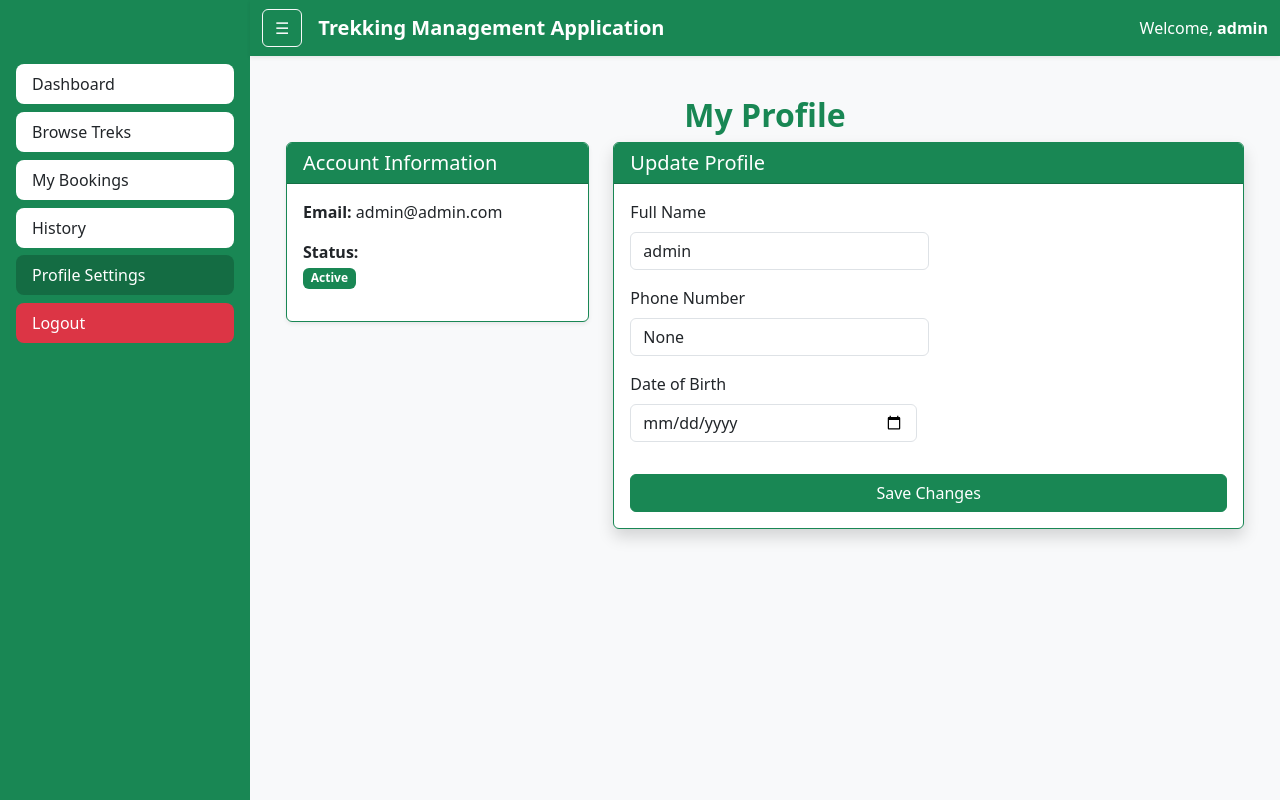
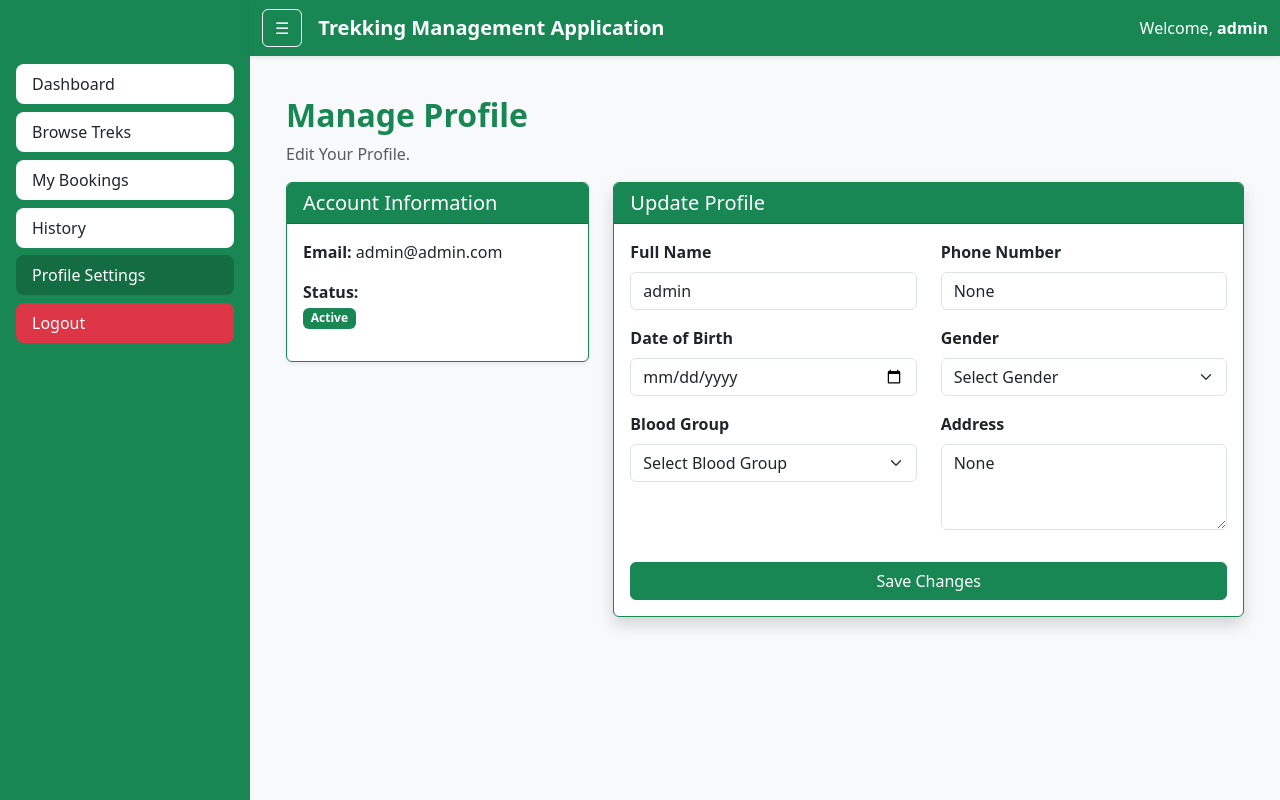
Before and after one commit to 24f2004842-PallaviUnuri/Trekking-Management-Application, a Flask app: page /trekker/profile in a window 1280 px wide. Run offline with Flask 3, Linux system fonts and the light colour scheme; a user stored in the database is signed in.

Commit message:
Milestone-4 TMA-MAD-1:Milestone:Trek Staff Dashboard and Trek Management

```diff
--- a/controllers/trekker.py
+++ b/controllers/trekker.py
@@ -52,12 +52,15 @@ def dashboard():
 def treks():
     query = Trek.query.filter_by(status = "Open")
     query = query.join(Booking.trek)
-    #search for booked trek page
+    #search
     search = request.args.get('search')
     difficulty = request.args.get('difficulty')
     duration = request.args.get('duration')
     if search:
-        query= query.filter(Trek.name.ilike(f"%{search}%"))
+        if search.isdigit():
+            query = query.filter(Trek.id == int(search))
+        else:
+            query= query.filter(Trek.name.ilike(f"%{search}%"))
     if difficulty:
         query = query.filter(Trek.difficulty == difficulty)
     if duration:
@@ -181,18 +184,24 @@ def history():
 
 @trekker_bp.route('/profile',methods=['GET','POST'])
 def profile():
-    trekker = User.query.filter_by(id = current_user.id).first_or_404()
+    trekker = User.query.filter(User.id == current_user.id).first_or_404()
 
     if request.method == "POST":
-        name = request.form.get("name")
-        phone_no = request.form.get("contact")
+        name=request.form.get('name')
+        phone_no=request.form.get('phone')
         dob = request.form.get('dob')
+        gender = request.form.get('gender')
+        blood_group = request.form.get('blood_group')
+        address = request.form.get('address')
 
         trekker.name = name
         trekker.phone = phone_no
         trekker.dob = datetime.strptime(dob,'%Y-%m-%d').date()
+        trekker.gender = gender
+        trekker.blood_group = blood_group
+        trekker.address = address
 
         db.session.commit()
-        flash("Details changed",'success')
+        flash("Profile Updated",'success')
 
     return render_template('trekker/profile.html',trekker=trekker)
--- a/templates/trekker/profile.html
+++ b/templates/trekker/profile.html
@@ -1,6 +1,12 @@
 {% extends 'trekker/trekker_base.html' %} {% block trekker_content %}
 <div class="container-fluid mt-3">
-  <h2 class="text-success text-center fw-semibold">My Profile</h2>
+   <div class="mb-4">
+    <h2 class="fw-bold text-success">
+        Manage Profile
+    </h2>
+    <p class="text-muted">
+        Edit Your Profile.
+    </p>
   <div class="row">
     <!--Account Information-->
     <div class="col-md-4 mb-4">
@@ -25,54 +31,132 @@
       </div>
     </div>
 
-    <!--update profile-->
+
+    <!-- Update Profile -->
     <div class="col-md-8">
       <div class="card border-success shadow">
-        <!--Card Header-->
         <div class="card-header bg-success text-white">
           <h5 class="mb-0">Update Profile</h5>
         </div>
+
         <div class="card-body">
-          <form action="" method="post">
-            <!--Name-->
+
+          <form action="{{ url_for('trekker.profile') }}" method="POST">
+
+                    <!-- Name & Phone -->
+                    <div class="row">
+
                         <div class="col-md-6 mb-3">
-              <label for="{{ url_for('trekker.profile')}}" method="POST" class="form-label">Full Name</label>
+                            <label class="form-label fw-bold">Full Name</label>
                             <input
                                 type="text"
+                                name="name"
                                 class="form-control"
-                name="name"
                                 value="{{ trekker.name }}"
-                required
-              />
+                                required>
                         </div>
-            <!--Phone-->
+
                         <div class="col-md-6 mb-3">
-              <label for="" class="form-label">Phone Number</label>
+                            <label class="form-label fw-bold">Phone Number</label>
                             <input
                                 type="text"
-                name="contact"
+                                name="phone"
                                 class="form-control"
-                value="{{ trekker.phone }}"
-              />
+                                value="{{ trekker.phone }}">
                         </div>
 
+                    </div>
+
+                    <!-- DOB & Gender -->
                     <div class="row">
+
                         <div class="col-md-6 mb-3">
-                <label for="" class="form-label">Date of Birth</label>
+                            <label for="dob" class="form-label fw-bold">
+                                Date of Birth
+                            </label>
                             <input
                                 type="date"
+                                id="dob"
+                                name="dob"
                                 class="form-control"
-                  name="dob"
-                  value="{{ trekker.dob }}"
-                />
-              </div>
+                                value="{{ trekker.dob }}">
                         </div>
 
+                        <div class="col-md-6 mb-3">
+                            <label for="gender" class="form-label fw-bold">
+                                Gender
+                            </label>
+
+                            <select id="gender" name="gender" class="form-select">
+                                <option value="" {% if not trekker.gender %}selected{% endif %}>
+                                    Select Gender
+                                </option>
+
+                                <option value="Female" {% if trekker.gender == 'Female' %}selected{% endif %}>
+                                    Female
+                                </option>
+
+                                <option value="Male" {% if trekker.gender == 'Male' %}selected{% endif %}>
+                                    Male
+                                </option>
+
+                                <option value="Other" {% if trekker.gender == 'Other' %}selected{% endif %}>
+                                    Other
+                                </option>
+                            </select>
+
+                        </div>
+
+                    </div>
+
+                    <!-- Blood Group & Address -->
+                    <div class="row">
+
+                        <div class="col-md-6 mb-3">
+                            <label for="blood_group" class="form-label fw-bold">
+                                Blood Group
+                            </label>
+
+                            <select id="blood_group" name="blood_group" class="form-select">
+
+                                <option value="" {% if not trekker.blood_group %}selected{% endif %}>
+                                    Select Blood Group
+                                </option>
+
+                                <option value="A+" {% if trekker.blood_group == 'A+' %}selected{% endif %}>A+</option>
+                                <option value="A-" {% if trekker.blood_group == 'A-' %}selected{% endif %}>A-</option>
+                                <option value="B+" {% if trekker.blood_group == 'B+' %}selected{% endif %}>B+</option>
+                                <option value="B-" {% if trekker.blood_group == 'B-' %}selected{% endif %}>B-</option>
+                                <option value="AB+" {% if trekker.blood_group == 'AB+' %}selected{% endif %}>AB+</option>
+                                <option value="AB-" {% if trekker.blood_group == 'AB-' %}selected{% endif %}>AB-</option>
+                                <option value="O+" {% if trekker.blood_group == 'O+' %}selected{% endif %}>O+</option>
+                                <option value="O-" {% if trekker.blood_group == 'O-' %}selected{% endif %}>O-</option>
+
+                            </select>
+                        </div>
+
+                        <div class="col-md-6 mb-3">
+                            <label for="address" class="form-label fw-bold">
+                                Address
+                            </label>
+
+                            <textarea
+                                id="address"
+                                name="address"
+                                class="form-control"
+                                rows="3">{{ trekker.address }}</textarea>
+
+                        </div>
+
+                    </div>
+
+                    <!-- Submit Button -->
                     <div class="d-grid mt-3">
                         <button type="submit" class="btn btn-success">
                             Save Changes
                         </button>
                     </div>
+
                 </form>
         </div>
       </div>
```
Lines whose indentation alone changed are shown as unchanged.
